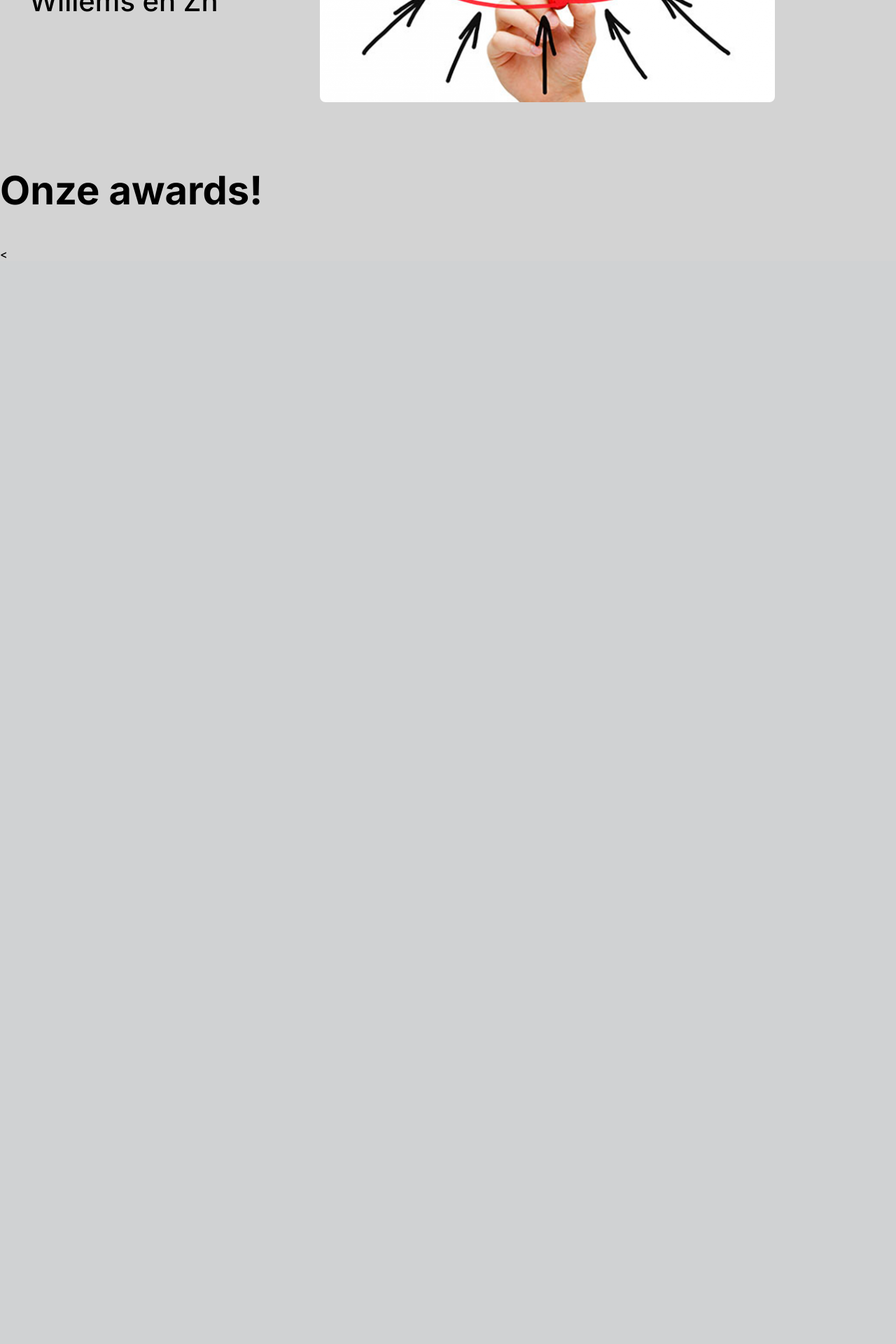
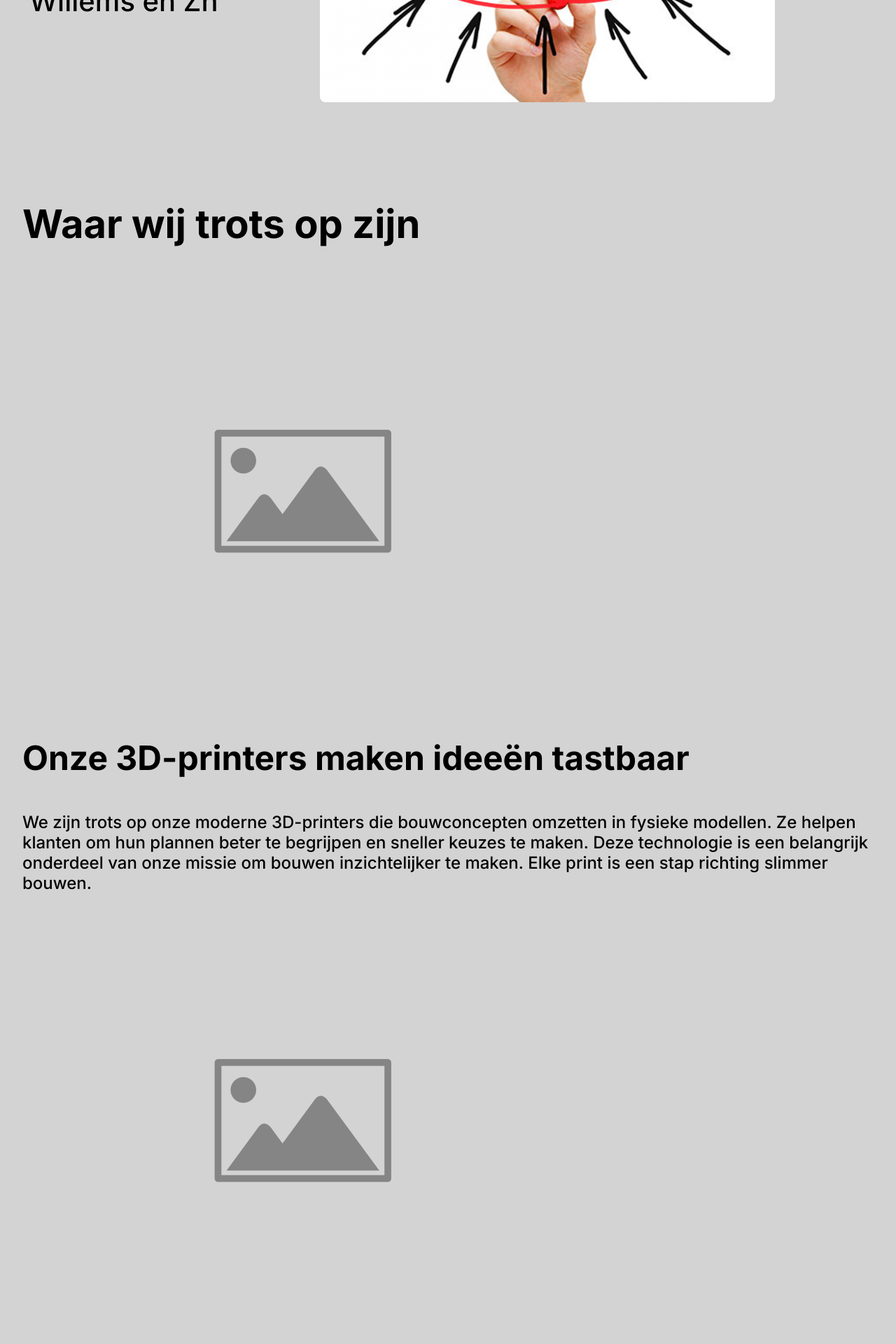
Before and after one commit to MarkPrins18/code-conquer-printwebsite, a PHP site: page / in a window 1280 px wide. Shown: the part 1334-3254 px from the top of the page at 70% size. Before the commit the page ends 1703 px from the top, so only its background shows below. Run offline with PHP 8.4, Linux system fonts and the light colour scheme.

Commit message:
Added content for award section

```diff
--- a/index.php
+++ b/index.php
@@ -5,7 +5,7 @@
     <meta name="viewport" content="width=device-width, initial-scale=1.0" />
     <link rel="stylesheet" href="assets/css/global.css" />
     <link rel="stylesheet" href="assets/css/index.css" />
-    <link rel="stylesheet" href="assets/css/header.css">
+    <link rel="stylesheet" href="assets/css/header.css" />
     <script src="assets/js/index.js" defer></script>
     <title>Bouw3D</title>
     <!--add logo-->
@@ -14,12 +14,12 @@
   <body>
     <!--Header added for semantic-->
     <header>
-     <!--This code should be put on any page. The pages needs to have extension .php. Html files can't run php code.-->
-    <?php include 'header.html' ?>
+      <!--This code should be put on any page. The pages needs to have extension .php. Html files can't run php code.-->
+      <?php include 'header.html' ?>
     </header>
     <!--main added for semantic-->
     <main class="bg-light font-styling">
-      <!--background and font are added herewaarom komen -->
+      <!--background and font are added here -->
       <!--Hero section added for semantic and oversight-->
       <!--Important! change to glabal.css-->
       <section class="hero">
@@ -32,6 +32,7 @@
       </section>
 
       <section class="example">
+        <!--reevaluate this section because of the Div use.-->
         <!--section added for semantic-->
         <div class="example-container p-1 m-1">
           <!--Important! change example-container to global.css and implement border-->
@@ -49,7 +50,9 @@
           <div class="example-list">
             <!--div to set list and content next to eachother-->
             <ul class="select-example">
-              <li class="list-item" data-content="example-1">Delta Ontwikkeling</li>
+              <li class="list-item" data-content="example-1">
+                Delta Ontwikkeling
+              </li>
               <li class="list-item" data-content="example-2">Studio Nova</li>
               <li class="list-item" data-content="example-3">Urban Build</li>
               <li class="list-item" data-content="example-4">Rossum Design</li>
@@ -161,17 +164,70 @@
         </div>
       </section>
 
-      <section class="awards">
-        <!--section added for semantic-->
-        <h2>Onze awards!</h2>
-        <div class="awards-container">
-          <div class="award-1"> <
+      <section class="awards p-2">
+        <h2>Waar wij trots op zijn</h2>
 
+        <article class="award">
+          <img
+            src="assets/images/index-images/placeholder-image.webp"
+            alt="Close-up van een 3D-printer die een bouwmodel print, met focus op precisie en techniek."
+          />
+          <div>
+            <h3>Onze 3D-printers maken ideeën tastbaar</h3>
+            <p>
+              We zijn trots op onze moderne 3D-printers die bouwconcepten
+              omzetten in fysieke modellen. Ze helpen klanten om hun plannen
+              beter te begrijpen en sneller keuzes te maken. Deze technologie is
+              een belangrijk onderdeel van onze missie om bouwen inzichtelijker
+              te maken. Elke print is een stap richting slimmer bouwen.
+            </p>
           </div>
-        </div>
+        </article>
+
+        <article class="award">
+          <img
+            src="assets/images/index-images/placeholder-image.webp"
+            alt="Groepsfoto van de vijf oprichters van Bouw3D, lachend en samenwerkend in een creatieve werkruimte."
+          />
+          <div>
+            <h3>Vijf oprichters, één gezamenlijke visie</h3>
+            <p>
+              Bouw3D is gestart door vijf jonge ondernemers met een passie voor
+              techniek en innovatie. We combineren verschillende achtergronden
+              en expertises om samen iets nieuws neer te zetten. Onze
+              samenwerking is de motor achter alles wat we doen. We zijn trots
+              op de energie, creativiteit en het vertrouwen dat we in elkaar
+              hebben.
+            </p>
+          </div>
+        </article>
+
+        <article class="award">
+          <img
+            src="assets/images/index-images/placeholder-image.webp"
+            alt="Een frisse blik op de bouwsector"
+          />
+          <div>
+            <h3>Een frisse blik op de bouwsector</h3>
+            <p>
+              Als startup durven we anders te kijken naar hoe bouwprojecten
+              worden voorbereid. We geloven in transparantie, snelheid en
+              visuele communicatie. Onze aanpak is persoonlijk en flexibel,
+              afgestemd op elke klant. We zijn trots op de eerste stappen die we
+              zetten in een traditionele sector.
+            </p>
+          </div>
+        </article>
+
+        <!--hier de afsluiter
+        Groeien met onze klanten en partners
+We staan nog aan het begin, maar we bouwen aan iets groots.
+Elke samenwerking is voor ons een kans om te leren en te verbeteren.
+We luisteren, denken mee en leveren met zorg en aandacht.
+We zijn trots op het vertrouwen dat we krijgen van de eerste klanten en partners.
+alt tekst Handdruk tussen een Bouw3D teamlid en een klant, met een bouwproject op de achtergrond als symbool voor samenwerking.
+-->
       </section>
-
-
 
       <!--placeholder for footer-->
       <div class="footer"></div>
```
